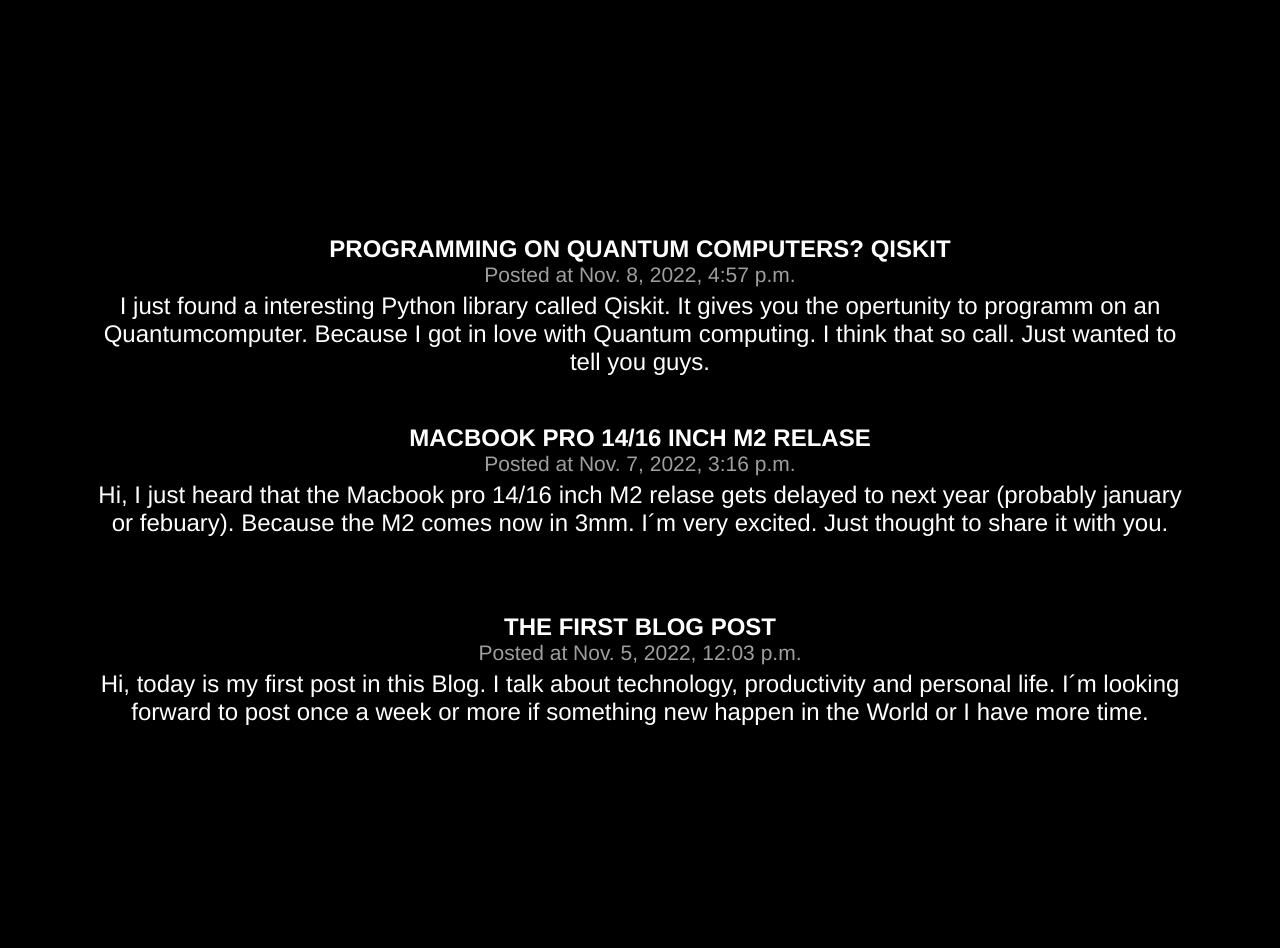
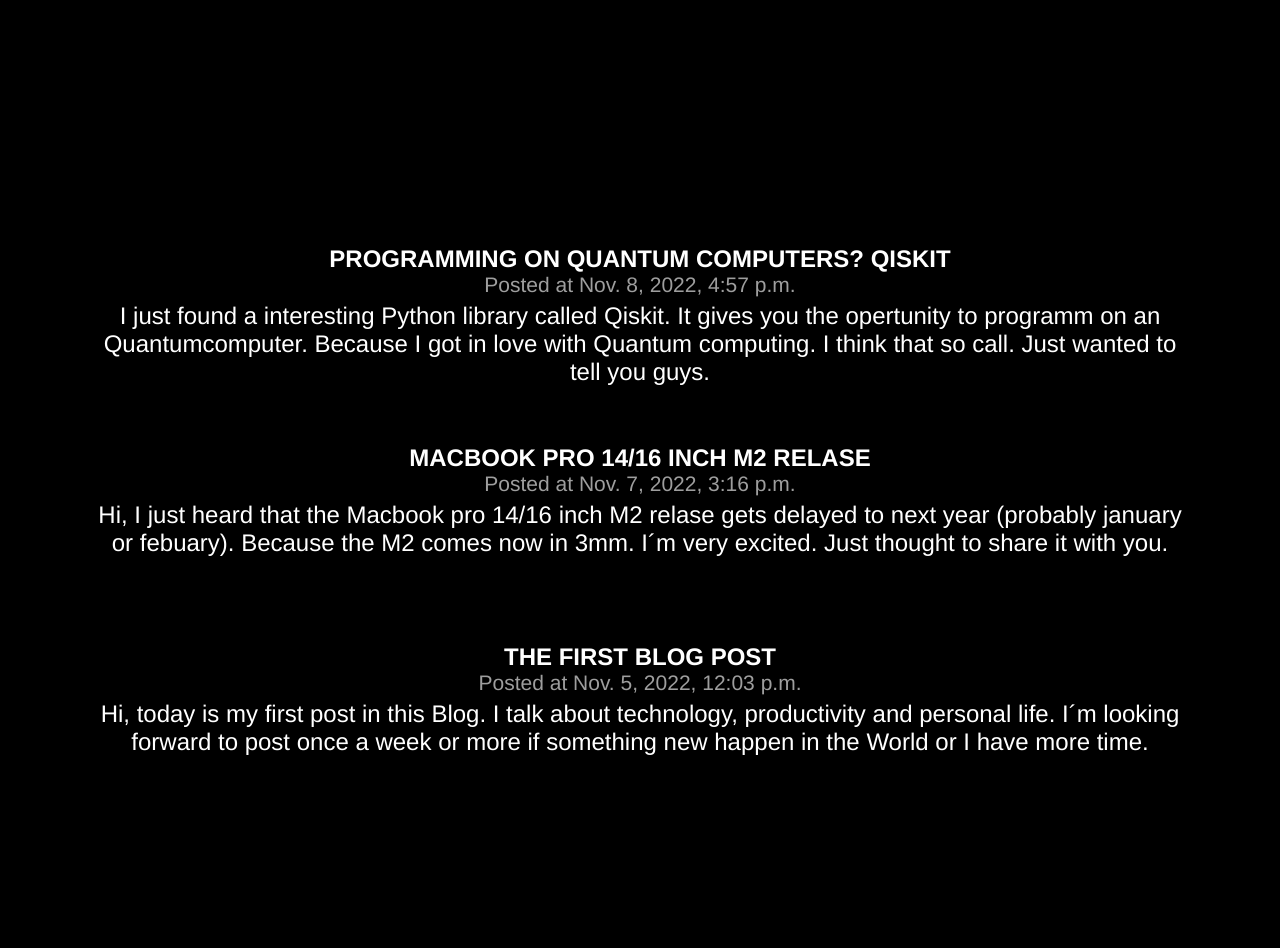
Before and after one commit to TKAMING/Tobias-Karuth-website_blog, a Django app: page /blog/ in a window 1280 px wide. Shown: the part 689-1637 px from the top of the page. Before the commit the page ends 1414 px from the top, so only its background shows below. Run offline with Django 4.2, Linux system fonts and the light colour scheme; data comes from the database, SQL or seed files in the repository; some libraries are stand-ins or nearby versions.

Commit message:
host problems

```diff
--- a/My_website/settings.py
+++ b/My_website/settings.py
@@ -1,11 +1,11 @@
 from pathlib import Path
-from decouple import config
+import os
 
 # Build paths inside the project like this: BASE_DIR / 'subdir'.
 BASE_DIR = Path(__file__).resolve().parent.parent
 
 
-SECRET_KEY = config("SECRET_KEY")
+SECRET_KEY = os.getenv("SECRET_KEY")
 
 # SECURITY WARNING: don't run with debug turned on in production!
 DEBUG = True
--- a/blog/templates/blog.html
+++ b/blog/templates/blog.html
@@ -25,7 +25,7 @@
 
                 {% for post in posts %}
 
-                    <div class="scroll text">
+                    <div class="scroll text" style="margin: 10px;">
 
                         <div data-aos="fade-in" class="post blog">
                             <h2 class="blog-title">{{ post.title.upper }}</h2>
```
